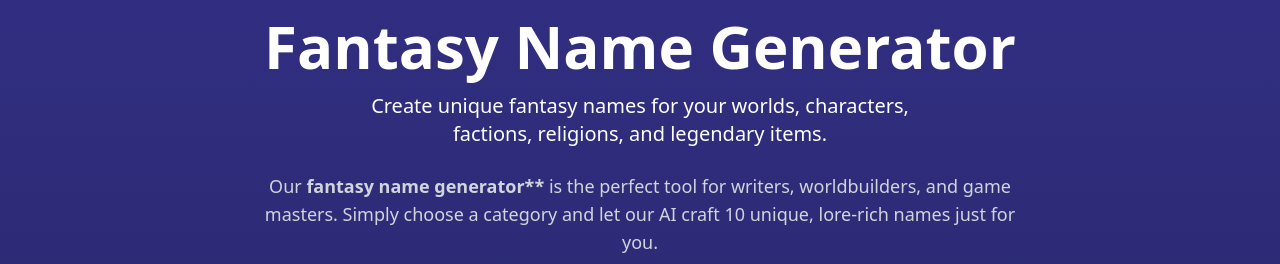
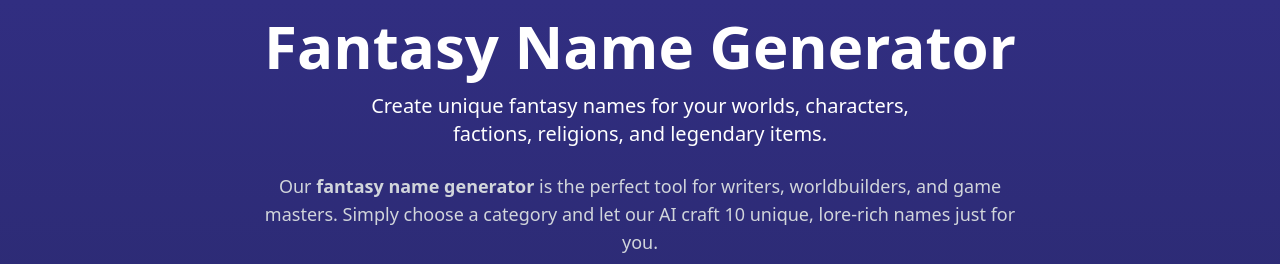
Before and after one commit to JiriTill/fantasytools, a React (Vite) app in the folder client/: page / in a window 1280 px wide. Shown: the top 264 px of the page. Built offline with nearby package versions, Linux system fonts and the light colour scheme; no server answers; the database is empty.

Commit message:
Update Home.jsx

```diff
--- a/client/src/pages/Home.jsx
+++ b/client/src/pages/Home.jsx
@@ -82,7 +82,7 @@ export default function Home() {
         </p>
 
         <p className="text-lg text-gray-300 text-center max-w-3xl mx-auto mb-10">
-          Our <strong>fantasy name generator**</strong> is the perfect tool for writers, worldbuilders, and game masters. Simply choose a category and let our AI craft 10 unique, lore-rich names just for you.
+          Our <strong>fantasy name generator</strong> is the perfect tool for writers, worldbuilders, and game masters. Simply choose a category and let our AI craft 10 unique, lore-rich names just for you.
         </p>
 
         <h2 className="text-center text-2xl md:text-3xl font-semibold mb-8">
```
